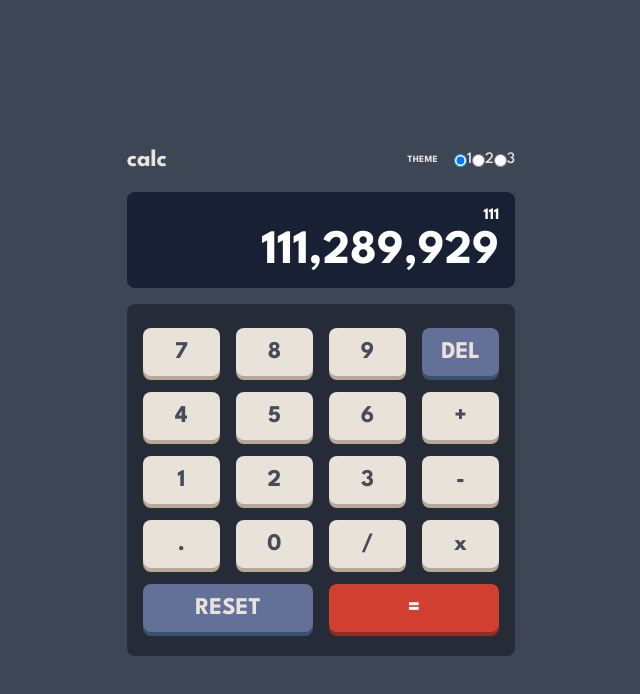
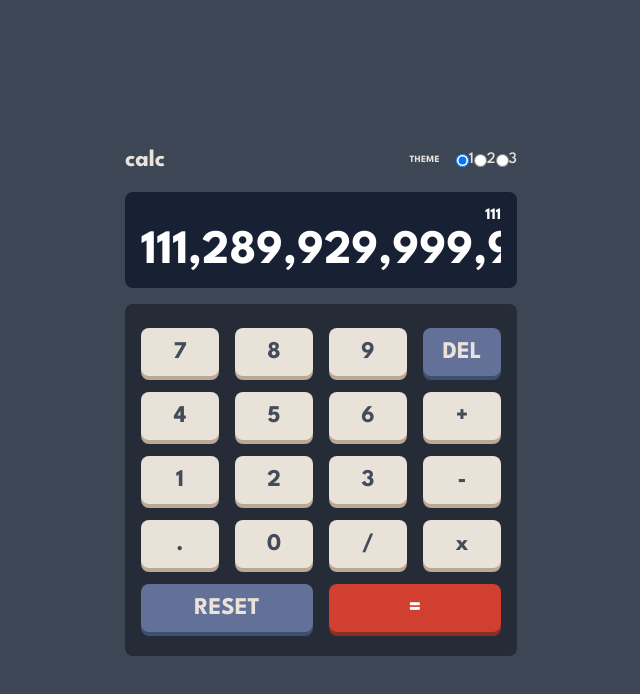
Before and after one commit to Kelechikizito/calculator-app, a React (Vite) app: page / in a window 1280 px wide. Shown: the top 694 px of the page, without its empty margins (319-959 px from the left). Built offline with nearby package versions, Linux system fonts and the light colour scheme.

Commit message:
files update

```diff
--- a/src/components/UserInput.jsx
+++ b/src/components/UserInput.jsx
@@ -2,7 +2,7 @@ const UserInput = () => {
   return (
     <div className="bg-[#182034] h-24 p-2 px-4 rounded-lg text-white flex flex-col justify-center text-right font-bold">
       <div data-previous-operand className="previous-operand">111</div>
-      <div data-current-operand className="current-operand text-5xl max-w-[360px] overflow-x-auto overflow-y-hidden whitespace-nowrap w-full">111,289,929</div>
+      <div data-current-operand className="current-operand text-5xl sm:max-w-[360px] max-w-[293px] overflow-x-auto overflow-y-hidden whitespace-nowrap w-full">111,289,929,999,999,888,888</div>
     </div>
   );
 };
```
